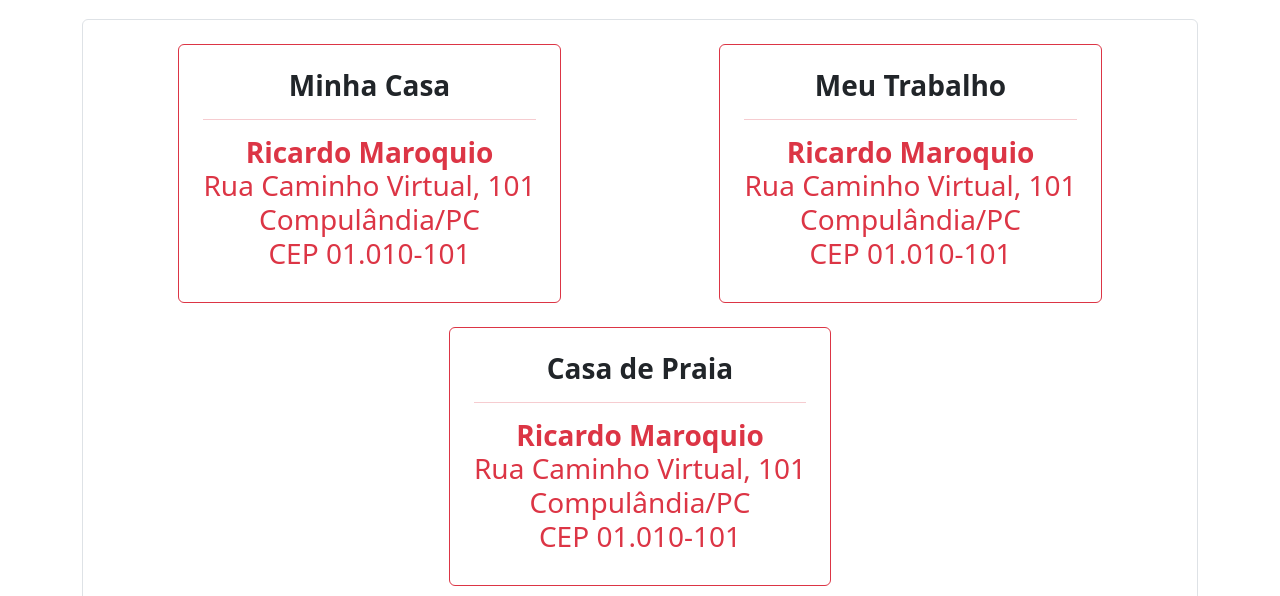
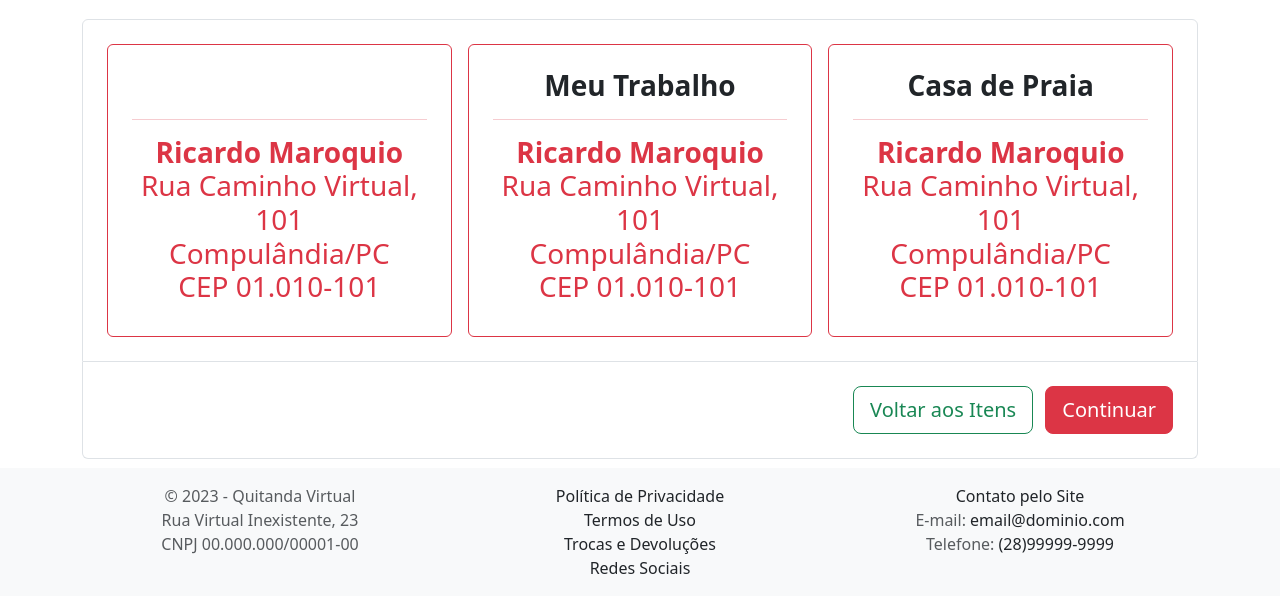
Before and after one commit to andreiafers/Quitanda-Virtual, a website: page fechamento_endereco.html in a window 1280 px wide. In both pictures the pointer is over the element "Minha Casa". Shown: the part 204-800 px from the top of the page. Drawn offline with nearby package versions, Linux system fonts and the light colour scheme.

Commit message:
fix: styling delivery address page

```diff
--- a/css/styles.css
+++ b/css/styles.css
@@ -13,3 +13,30 @@ p.truncar-3l {
     overflow: hidden;
     text-overflow: ellipsis;
 }
+
+@media screen and (max-width: 469px) {
+    .mt-xs-3 {
+        margin-top: 1rem;
+    }
+}
+
+label:hover .text-dark {
+    transition: color 0.2s ease;
+    color: white !important;
+}
+
+label .text-dark {
+    transition: color 0.2s ease;
+}
+
+.btn-check:checked+.btn-outline-danger .text-dark,
+.btn-check:active+.btn-outline-danger .text-dark,
+.btn-check:hover+.btn-outline-danger .text-dark {
+    transition: color 0.2s ease;
+    color: white !important;
+}
+
+.flex-even {
+    flex: 1;
+    min-width: 300px;
+}
```
